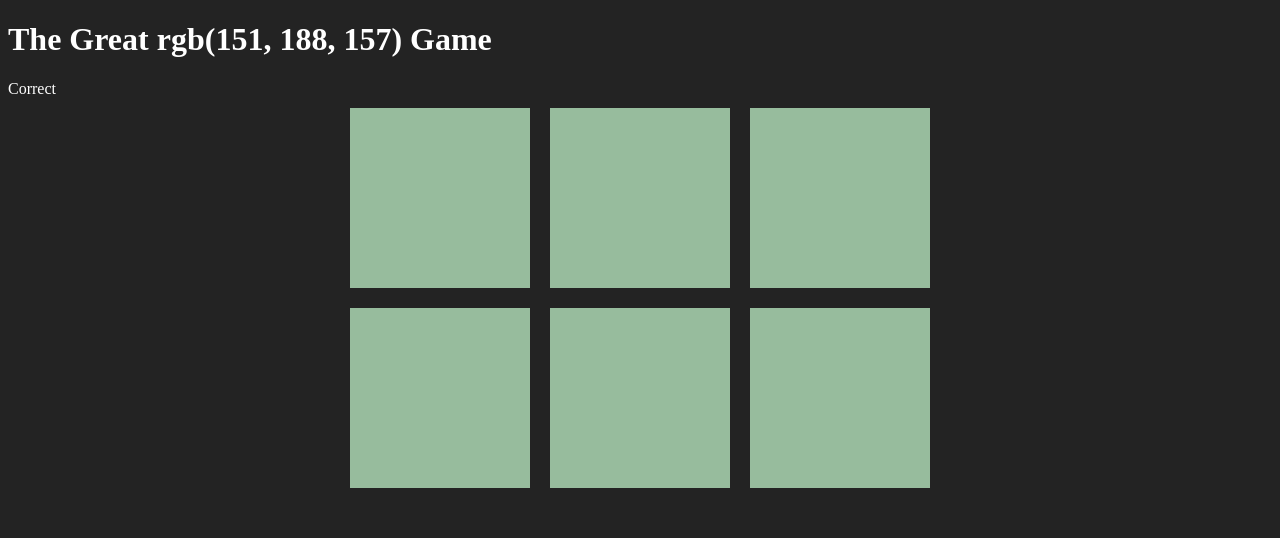
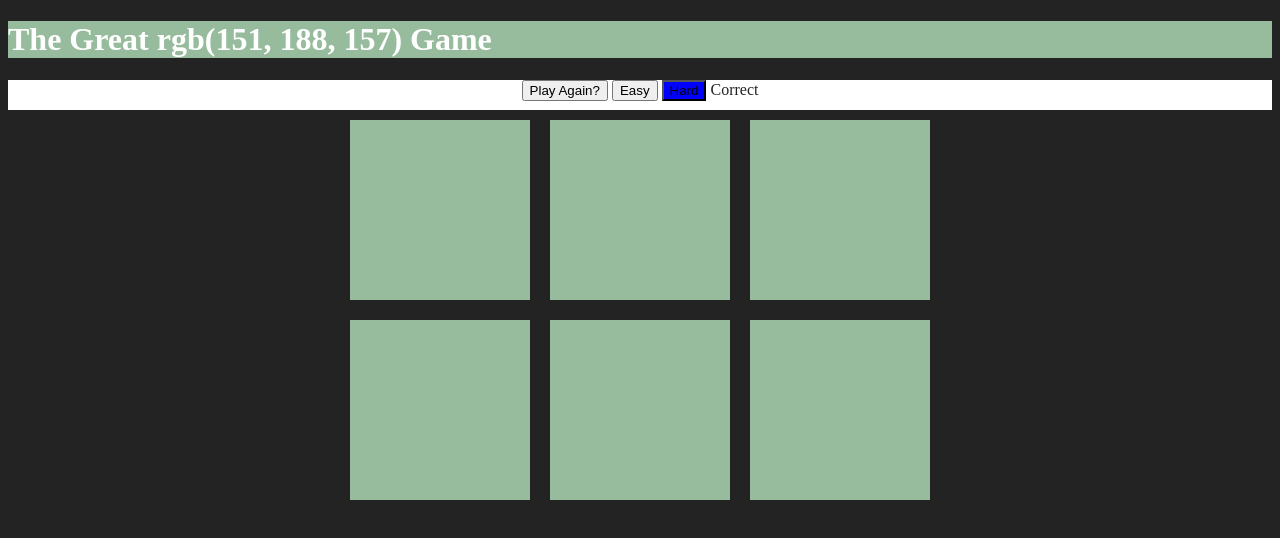
Before and after one commit to codejagaban/color-project, a plain HTML site: page index.html in a window 1280 px wide. Both pictures are taken after a click on the element 439 px from the left and 179 px from the top of the page. Drawn offline with Linux system fonts and the light colour scheme.

Commit message:
added the reset button functionality

```diff
--- a/css/colorGame.css
+++ b/css/colorGame.css
@@ -5,8 +5,14 @@ body {
 h1 {
     color: #ffffff;
 }
-span {
-    color: #ffffff;
+.selected {
+    background: blue;
+}
+#strip {
+    background: #ffffff;
+    height: 30px;
+    text-align: center;
+    color: #232323;
 }
 #container {
     max-width: 600px;
--- a/index.html
+++ b/index.html
@@ -10,7 +10,10 @@
 <body>
 
     <h1>The Great <span id="colorDisplay"></span> Game</h1>
-    <div>
+    <div id="strip">
+        <button id="reset">New Colors</button>
+        <button id="easyBtn">Easy</button>
+        <button id="hardBtn" class="selected">Hard</button>
         <span id="message"></span>
     </div>
   <div id="container">
--- a/js/colorGame.js
+++ b/js/colorGame.js
@@ -1,10 +1,42 @@
 // creates an Array of colors
-var colors = generateRandomColors(6),
+var colors = generateRandomColors(6);
+var pickedColor = pickColor();
 // gets elements from the DOM Tree
-squares = document.querySelectorAll(".square"),
-colorDisplay = document.getElementById("colorDisplay");
-messageDisplay = document.querySelector("#message");
-pickedColor = pickColor(),
+var squares = document.querySelectorAll(".square");
+var colorDisplay = document.getElementById("colorDisplay");
+var messageDisplay = document.querySelector("#message");
+var h1 = document.querySelector("h1");
+var resetButton = document.querySelector("#reset");
+var easyBtn = document.querySelector("#easyBtn");
+var hardBtn = document.querySelector("#hardBtn");
+
+
+
+easyBtn.addEventListener("click", function(){
+
+});
+resetButton.addEventListener("click", function(){
+    // generate all new colors
+     colors = generateRandomColors(6);
+    // generate a new random color from the array
+    pickedColor = pickColor();
+
+    // change the colorDisplay to match the pickedColor
+    colorDisplay.textContent = pickedColor;
+
+    // change the colors of the squares
+    for(i = 0; i < squares.length; i++){
+        squares[i].style.backgroundColor = colors[i];
+        h1.style.backgroundColor = "#232323"
+
+    }
+
+    // change the colors from the squares of the page to the Arrays colors
+
+})
+
+
+
 colorDisplay.textContent = pickedColor;
 
 for(var i = 0; i < squares.length; i++) {
@@ -21,6 +53,8 @@ for(var i = 0; i < squares.length; i++) {
         if (clickedColor === pickedColor) {
             messageDisplay.textContent = "Correct";
             changeColors(clickedColor);
+            h1.style.backgroundColor = clickedColor;
+            resetButton.textContent = "Play Again?"
 
             // if the picked color is not the same as the clicked color
 
```
